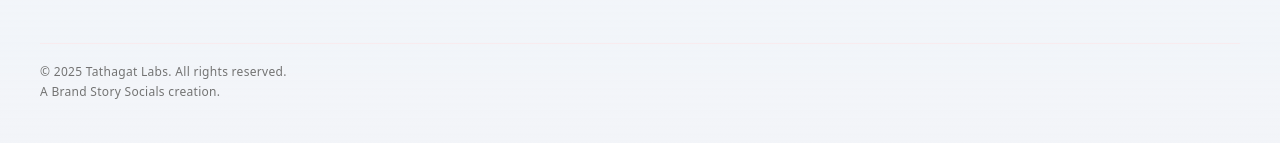
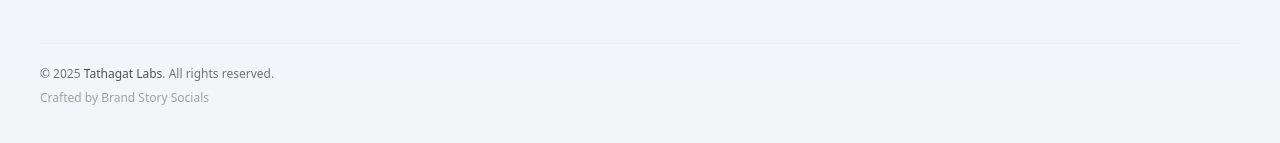
Before and after one commit to Aditya-1708/diagnostic_lab, a Next.js app: page / in a window 1280 px wide. Shown: the part 6442-6585 px from the top of the page. Built offline with nearby package versions, Linux system fonts and the light colour scheme.

Commit message:
Update: added Insta hyperlink to BS

```diff
--- a/app/page.tsx
+++ b/app/page.tsx
@@ -445,10 +445,22 @@ export default function Home() {
       flex flex-col sm:flex-row items-center justify-between text-sm
       text-gray-500 dark:text-gray-400 gap-3"
             >
-              <p className="text-xs tracking-wide text-neutral-500">
-                © {new Date().getFullYear()} Tathagat Labs. All rights reserved.
+              <p className="text-xs text-neutral-500 leading-relaxed">
+                © {new Date().getFullYear()}{" "}
+                <span className="font-medium text-neutral-600">
+                  Tathagat Labs
+                </span>
+                . All rights reserved.
                 <span className="block mt-1">
-                  A Brand Story Socials creation.
+                  <a
+                    href="https://www.instagram.com/brandstorysocials?igsh=MXFoamFnNWpoZDR3cA=="
+                    target="_blank"
+                    rel="noopener noreferrer"
+                    className="text-neutral-400 hover:text-red-500 transition-colors duration-200"
+                  >
+                    Crafted by{" "}
+                    <span className="font-medium">Brand Story Socials</span>
+                  </a>
                 </span>
               </p>
             </div>
```
